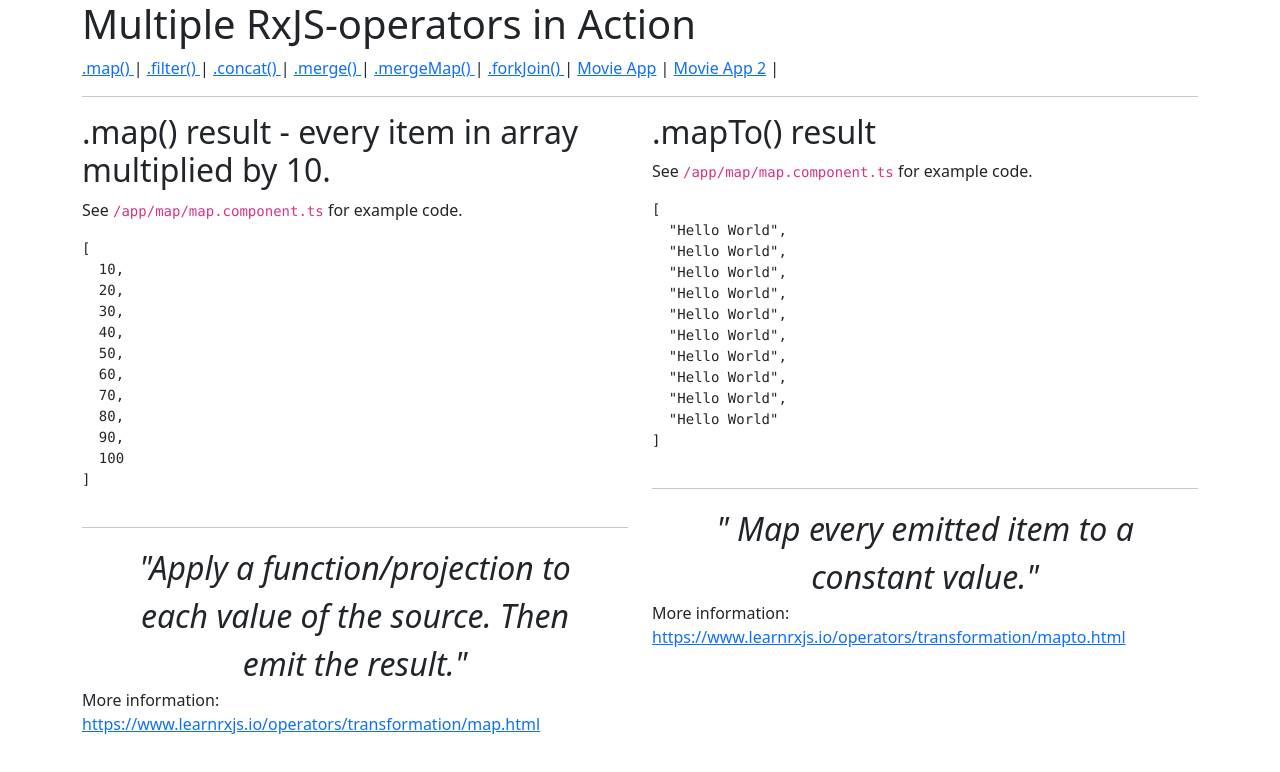
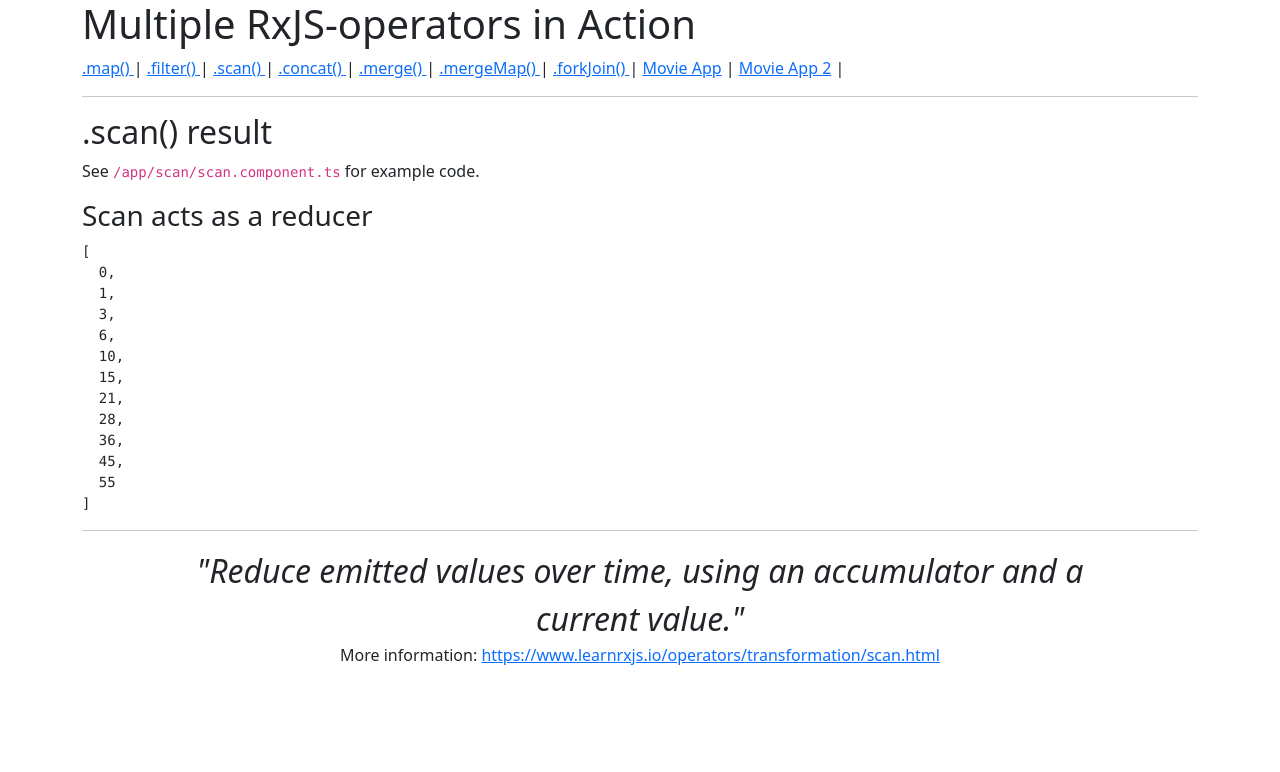
Before and after one commit to mprins/ng-rxjs-operators, an Angular app: page /scan in a window 1280 px wide. Before the commit this address led to /map. Shown: the top 772 px of the page. Built offline with nearby package versions, Linux system fonts and the light colour scheme.

Commit message:
added .scan()  example

```diff
--- a/src/app/app.module.ts
+++ b/src/app/app.module.ts
@@ -22,6 +22,7 @@ import { MergeMapComponent } from './merge-map/merge-map.component';
 import { Movie2Component } from './movie2/movie2.component';
 import { MapComponent } from './map/map.component';
 import { FilterComponent } from './filter/filter.component';
+import { ScanComponent } from './scan/scan.component';
 
 @NgModule({
 	declarations: [
@@ -33,7 +34,8 @@ import { FilterComponent } from './filter/filter.component';
 		MergeMapComponent,
 		Movie2Component,
 		MapComponent,
-		FilterComponent
+		FilterComponent,
+		ScanComponent
 	],
 	imports     : [
 		BrowserModule,
--- a/src/app/app.routes.ts
+++ b/src/app/app.routes.ts
@@ -10,11 +10,13 @@ import {MergeMapComponent} from "./merge-map/merge-map.component";
 import {Movie2Component} from "./movie2/movie2.component";
 import {MapComponent} from "./map/map.component";
 import {FilterComponent} from "./filter/filter.component";
+import {ScanComponent} from "./scan/scan.component";
 
 export const AppRoutes: Routes = [
 	{path: '', redirectTo: 'map', pathMatch: 'full'},
 	{path: 'map', component: MapComponent},
 	{path: 'filter', component: FilterComponent},
+	{path: 'scan', component: ScanComponent},
 	{path: 'concat', component: ConcatComponent},
 	{path: 'forkjoin', component: ForkJoinComponent},
 	{path: 'merge', component: MergeComponent},
--- a/src/app/main/main.component.html
+++ b/src/app/main/main.component.html
@@ -3,6 +3,7 @@
 </h1>
 <a routerLink="map">.map() </a> |
 <a routerLink="filter">.filter() </a> |
+<a routerLink="scan">.scan() </a> |
 <a routerLink="concat">.concat() </a> |
 <a routerLink="merge">.merge() </a> |
 <a routerLink="mergemap">.mergeMap() </a> |
--- /dev/null
+++ b/src/app/scan/scan.component.html
@@ -0,0 +1,16 @@
+<h2>.scan() result </h2>
+<p>See <code>/app/scan/scan.component.ts</code> for example code.</p>
+<h3>Scan acts as a reducer</h3>
+<pre>
+{{ scanData | json }}
+</pre>
+<hr>
+
+<div class="quote text-center">
+  "Reduce emitted values over time, using an accumulator and a current value."
+</div>
+<p class="text-center">More information:
+  <a href="https://www.learnrxjs.io/operators/transformation/scan.html">
+    https://www.learnrxjs.io/operators/transformation/scan.html
+  </a>
+</p>
--- /dev/null
+++ b/src/app/scan/scan.component.ts
@@ -0,0 +1,35 @@
+import {Component, OnInit} from '@angular/core';
+import {Observable} from "rxjs/Observable";
+import 'rxjs/add/operator/scan';
+import 'rxjs/add/operator/startWith';
+
+@Component({
+	selector   : 'scan',
+	templateUrl: './scan.component.html'
+})
+export class ScanComponent implements OnInit {
+
+	scanData: number[] = [];
+
+	constructor() {
+	}
+
+	ngOnInit() {
+		const source = Observable.from([1, 2, 3, 4, 5, 6, 7, 8, 9, 10]);
+
+
+		// .scan() acts as the classic .reduce() function on array's. It takes an
+		// accumulator and the current value. The accumulator is persisted over time, the
+		// current value is projected (in this case: added to) the accumulator. The accumulated
+		// value is then emitted.
+		// In this example all the values in the array are added to each other:
+		//  0 + 1 = 1
+		//  1 + 2 = 3
+		//  3 + 3 = 6, and so on...
+		// The .startsWith() operator is not required, but added as a convenience.
+		source
+			.startWith(0)
+			.scan((acc, curr) => acc + curr)
+			.subscribe(result => this.scanData.push(result))
+	}
+}
```
